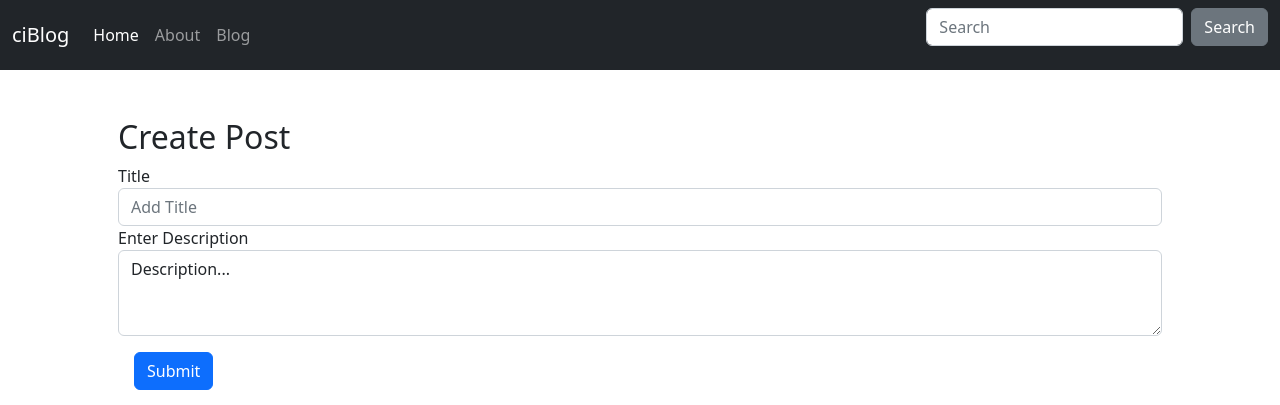
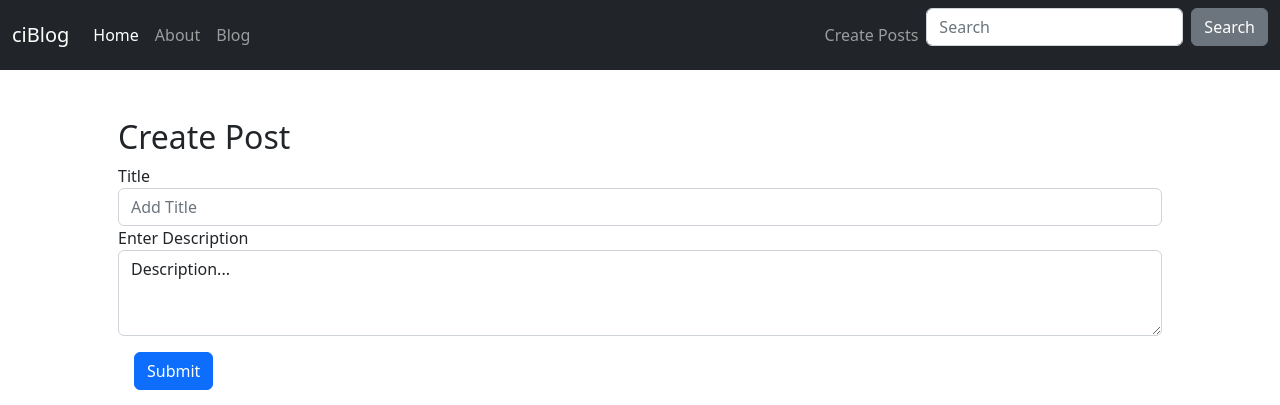
Before and after one commit to alinaqvim/codeigniter-crud, a CodeIgniter app: page /database/index.php/posts/create in a window 1280 px wide. Shown: the top 405 px of the page. Run offline with CodeIgniter, Linux system fonts and the light colour scheme.

Commit message:
Added an anchor tag to Create Posts view
Created a link to create posts view in header.php

```diff
--- a/application/views/templates/header.php
+++ b/application/views/templates/header.php
@@ -25,6 +25,9 @@
 					<a class="nav-link" href="<?php echo base_url(); ?>posts">Blog</a>
 				</li>
 			</ul>
+            <ul class="nav navbar-nav navbar-right">
+                <li class="nav-item"><a class="nav-link" href="<?php echo base_url(); ?>posts/create">Create Posts</a></li>
+            </ul>
 			<form  class="d-flex">
 				<input class="form-control me-sm-2" type="search" placeholder="Search">
 				<button class="btn btn-secondary my-2 my-sm-0" type="submit">Search</button>
```
